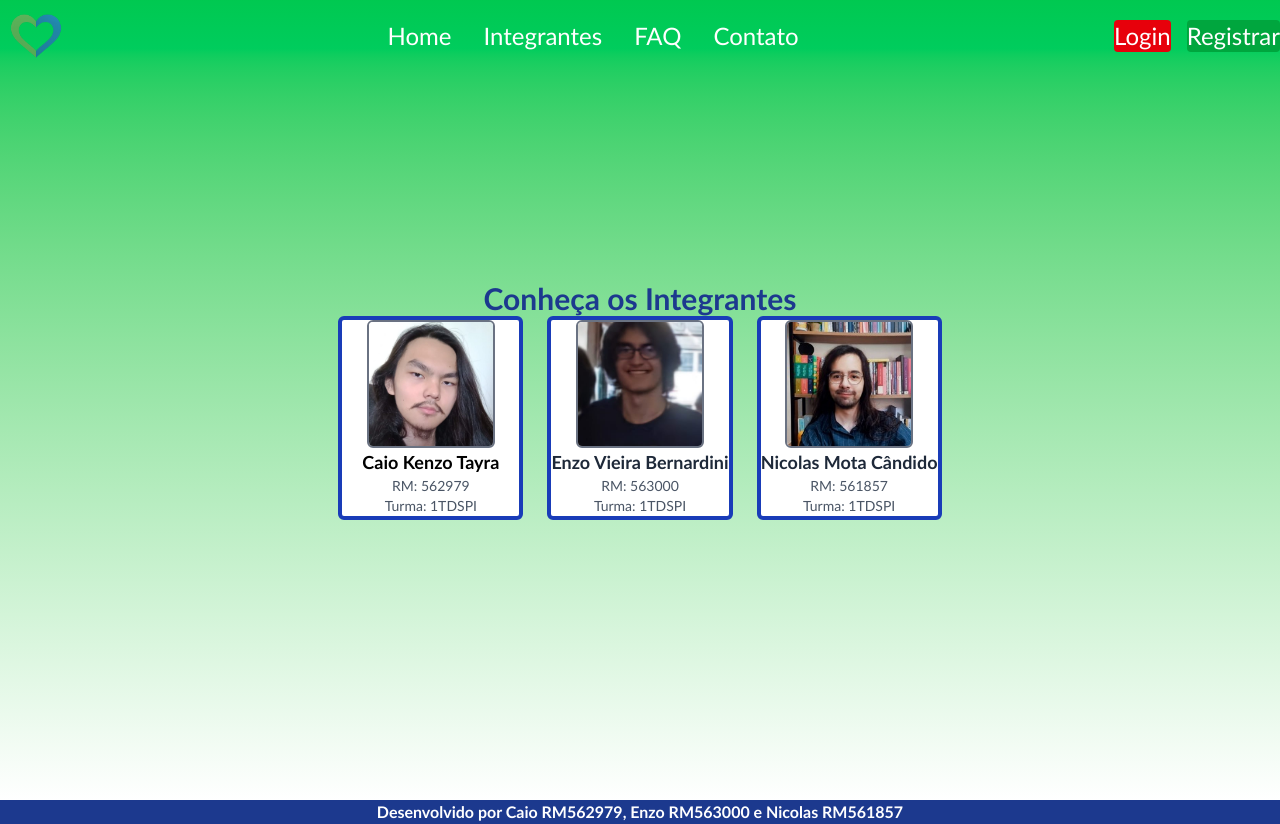
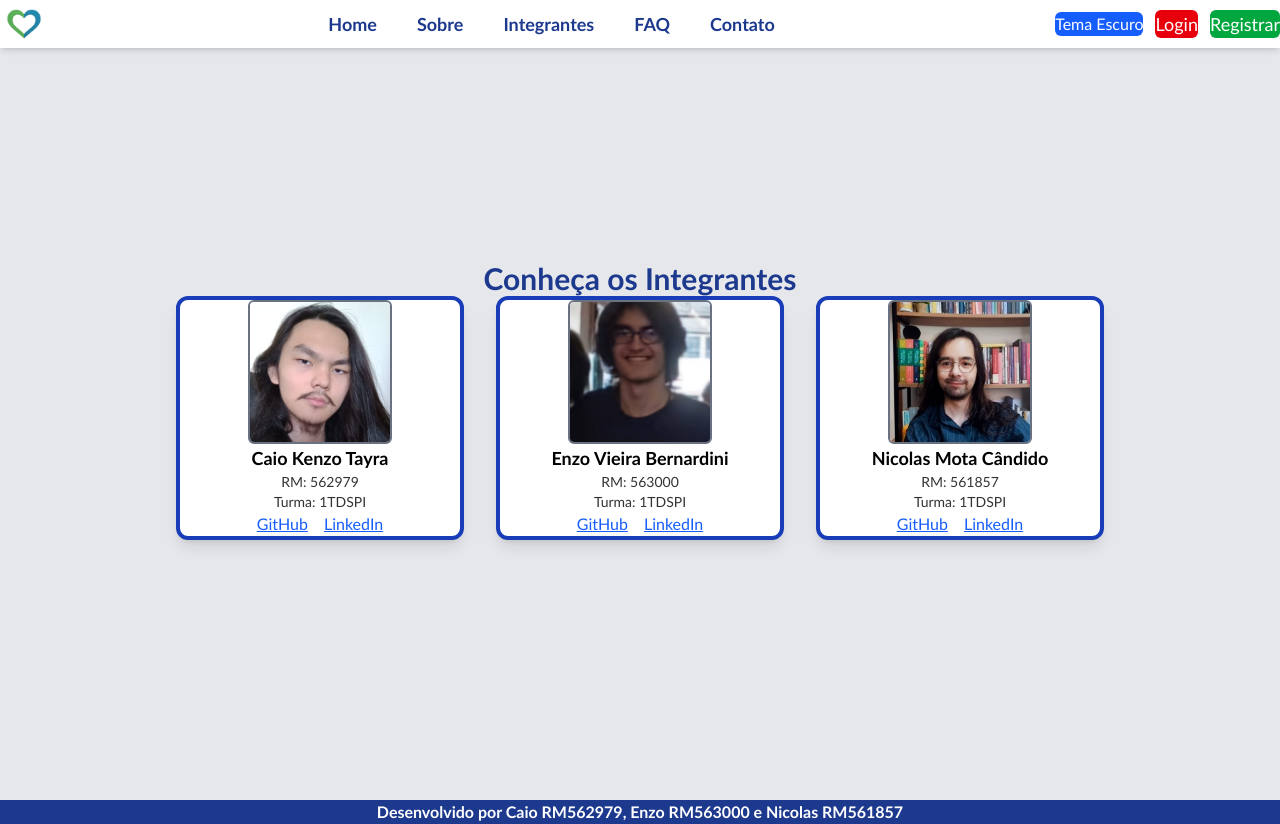
Before and after one commit to Caiok275/FrontGS, a React (Vite) app: page /Integrantes in a window 1280 px wide. Built offline with nearby package versions, Linux system fonts and the light colour scheme.

Commit message:
alteracoes gerais

```diff
--- a/src/Components/BotaoTema/BotaoTema.tsx
+++ b/src/Components/BotaoTema/BotaoTema.tsx
@@ -6,7 +6,7 @@ export default function BotaoTema() {
   return (
     <button
       onClick={alterarTema}
-      className="px-4 py-2 rounded-md bg-blue-600 text-white"
+      className="px-4 py-2 rounded-md bg-blue-600 text-white hover:bg-blue-700 transition"
     >
       {tema === "claro" ? "Tema Escuro" : "Tema Claro"}
     </button>
--- a/src/Components/NavBarra/NavBarra.tsx
+++ b/src/Components/NavBarra/NavBarra.tsx
@@ -1,24 +1,54 @@
-import { Link } from 'react-router-dom';
-import logo from '../../assets/logo-turnos-bem.png';
+import { Link } from "react-router-dom";
+import { useTema } from "../../context/TemaContext";
+import BotaoTema from "../BotaoTema/BotaoTema";
+import logo from "../../assets/logo-turnos-bem.png";
 
 export default function NavBarra() {
-    return (
-        <div>
-            <header className="fixed top-0 left-0 w-full flex justify-between items-center py-5 bg-transparent z-100">
-                <Link to="/"><img src={logo} alt="Logo Turnos Bem" className="h-18" /></Link>
+  const { tema } = useTema();
 
-                <nav className="flex gap-8 text-2xl text-white">
-                    <Link to="/" className="hover:underline hover:underline-offset-4">Home</Link>
-                    <Link to="/integrantes" className="hover:underline hover:underline-offset-4">Integrantes</Link>
-                    <Link to="/faq" className="hover:underline hover:underline-offset-4">FAQ</Link>
-                    <Link to="/contato" className="hover:underline hover:underline-offset-4">Contato</Link>
-                </nav>
+  return (
+    <header
+      className={
+        tema === "claro"
+          ? "fixed top-0 left-0 w-full flex items-center justify-between px-8 py-4 bg-white shadow-md z-50 text-black"
+          : "fixed top-0 left-0 w-full flex items-center justify-between px-8 py-4 bg-gray-900 shadow-md z-50 text-white"
+      }
+    >
+      <Link to="/" className="flex items-center">
+        <img src={logo} alt="Logo Turnos Bem" className="h-12" />
+      </Link>
 
-                <button className="flex gap-4">
-                    <Link to="/login" className="text-2xl px-4 py-3 text-white bg-red-600 rounded hover:bg-red-700">Login</Link>
-                    <Link to="/registrar" className="text-2xl px-4 py-3 text-white bg-green-600 rounded hover:bg-green-700">Registrar</Link>
-                </button>
-            </header>
-        </div>
-    );
+      <nav
+        className={
+          tema === "claro"
+            ? "flex gap-10 text-lg font-semibold text-blue-900 items-center"
+            : "flex gap-10 text-lg font-semibold text-white items-center"
+        }
+      >
+        <Link to="/" className="hover:opacity-70 transition">Home</Link>
+        <Link to="/sobre" className="hover:opacity-70 transition">Sobre</Link>
+        <Link to="/integrantes" className="hover:opacity-70 transition">Integrantes</Link>
+        <Link to="/faq" className="hover:opacity-70 transition">FAQ</Link>
+        <Link to="/contato" className="hover:opacity-70 transition">Contato</Link>
+      </nav>
+
+      <div className="flex items-center gap-3">
+        <BotaoTema />
+
+        <Link
+          to="/login"
+          className="text-lg px-4 py-2 rounded-md bg-red-600 text-white hover:bg-red-700 transition"
+        >
+          Login
+        </Link>
+
+        <Link
+          to="/registrar"
+          className="text-lg px-4 py-2 rounded-md bg-green-600 text-white hover:bg-green-700 transition"
+        >
+          Registrar
+        </Link>
+      </div>
+    </header>
+  );
 }
--- a/src/Routes/FAQ/FAQ.tsx
+++ b/src/Routes/FAQ/FAQ.tsx
@@ -1,3 +1,4 @@
+import { useTema } from "../../context/TemaContext";
 
 type PerguntaProps = {
   pergunta: string;
@@ -5,18 +6,40 @@ type PerguntaProps = {
 };
 
 function Pergunta({ pergunta, resposta }: PerguntaProps) {
+  const { tema } = useTema();
+
   return (
-    <div className="border-4 border-blue-800   rounded-md p-6 bg-white">
-      <h1 className="text-center text-xl font-bold text-gray-800 mb-2">{pergunta}</h1>
-      <p className="text-center text-gray-600">{resposta}</p>
+    <div
+      className={
+        tema === "claro"
+          ? "border-4 border-blue-800 rounded-md p-6 bg-white text-gray-800"
+          : "border-4 border-yellow-400 rounded-md p-6 bg-gray-800 text-white"
+      }
+    >
+      <h1 className="text-center text-xl font-bold mb-2">{pergunta}</h1>
+      <p className="text-center opacity-80">{resposta}</p>
     </div>
   );
 }
 
 export default function FAQ() {
+  const { tema } = useTema();
+
   return (
-    <div className="w-full min-h-screen bg-gradient-to-b from-green-500 to-white flex flex-col justify-center items-center px-4 py-8">
-      <h2 className="text-3xl font-bold text-center mb-8 text-green-900 gap-6">
+    <div
+      className={
+        tema === "claro"
+          ? "w-full min-h-screen bg-gray-200 flex flex-col justify-center items-center px-4 py-8"
+          : "w-full min-h-screen bg-gray-900 text-white flex flex-col justify-center items-center px-4 py-8"
+      }
+    >
+      <h2
+        className={
+          tema === "claro"
+            ? "text-3xl font-bold text-center mb-8 text-blue-900"
+            : "text-3xl font-bold text-center mb-8 text-yellow-300"
+        }
+      >
         Perguntas Frequentes
       </h2>
 
--- a/src/Routes/Integrantes/Integrantes.tsx
+++ b/src/Routes/Integrantes/Integrantes.tsx
@@ -1,41 +1,137 @@
-import imgCaio from "../../assets/fotocaio.jpeg"
-import imgEnzo from "../../assets/fotoenzo.jpg"
-import imgNico from "../../assets/fotonico.jpg"
+import { useTema } from "../../context/TemaContext";
+import imgCaio from "../../assets/fotocaio.jpeg";
+import imgEnzo from "../../assets/fotoenzo.jpg";
+import imgNico from "../../assets/fotonico.jpg";
 
 export default function Integrantes() {
+  const { tema } = useTema();
+
   return (
-    <div className="w-full min-h-screen bg-gradient-to-b from-green-500 to-white flex flex-col justify-center items-center">
-      <h2 className="text-3xl font-bold text-center mb-8 text-blue-900">
+    <div
+      className={
+        tema === "claro"
+          ? "w-full min-h-screen bg-gray-200 flex flex-col justify-center items-center p-6"
+          : "w-full min-h-screen bg-gray-900 text-white flex flex-col justify-center items-center p-6"
+      }
+    >
+      <h2
+        className={
+          tema === "claro"
+            ? "text-3xl font-bold text-center mb-8 text-blue-900"
+            : "text-3xl font-bold text-center mb-8 text-yellow-300"
+        }
+      >
         Conheça os Integrantes
       </h2>
 
-      <div className="grid grid-cols-1 md:grid-cols-3 gap-6">
+      <div className="grid grid-cols-1 md:grid-cols-3 gap-8">
 
-        <div className="border-4 border-blue-800 rounded-md p-4 flex flex-col items-center bg-white">
-          <img src={imgCaio} alt="foto caio" className="w-32 h-32 object-cover rounded-md mb-4 border-2 border-gray-500"
+        <div
+          className={
+            tema === "claro"
+              ? "border-4 border-blue-800 rounded-xl p-6 flex flex-col items-center bg-white shadow-lg w-72"
+              : "border-4 border-yellow-400 rounded-xl p-6 flex flex-col items-center bg-gray-800 shadow-lg w-72"
+          }
+        >
+          <img
+            src={imgCaio}
+            alt="foto caio"
+            className="w-36 h-36 object-cover rounded-md mb-4 border-2 border-gray-500"
           />
-          <h3 className="text-lg font-bold text-black">Caio Kenzo Tayra</h3>
-          <p className="text-sm text-gray-600">RM: 562979</p>
-          <p className="text-sm text-gray-600">Turma: 1TDSPI</p>
+          <h3 className="text-lg font-bold">Caio Kenzo Tayra</h3>
+          <p className="text-sm opacity-80">RM: 562979</p>
+          <p className="text-sm opacity-80">Turma: 1TDSPI</p>
+
+          <div className="flex gap-4 mt-3">
+            <a
+              href="https://github.com/Caiok275"
+              target="_blank"
+              className="text-blue-600 underline hover:opacity-80"
+            >
+              GitHub
+            </a>
+
+            <a
+              href="https://www.linkedin.com/in/caio-kenzo-tayra-015a1a367/"
+              target="_blank"
+              className="text-blue-600 underline hover:opacity-80"
+            >
+              LinkedIn
+            </a>
+          </div>
         </div>
 
-        <div className="border-4 border-blue-800 rounded-md p-4 flex flex-col items-center bg-white">
-          <img src={imgEnzo} alt="foto enzo" className="w-32 h-32 object-cover rounded-md mb-4 border-2 border-gray-500"
+        <div
+          className={
+            tema === "claro"
+              ? "border-4 border-blue-800 rounded-xl p-6 flex flex-col items-center bg-white shadow-lg w-72"
+              : "border-4 border-yellow-400 rounded-xl p-6 flex flex-col items-center bg-gray-800 shadow-lg w-72"
+          }
+        >
+          <img
+            src={imgEnzo}
+            alt="foto enzo"
+            className="w-36 h-36 object-cover rounded-md mb-4 border-2 border-gray-500"
           />
-          <h3 className="text-lg font-bold text-gray-800">Enzo Vieira Bernardini</h3>
-          <p className="text-sm text-gray-600">RM: 563000</p>
-          <p className="text-sm text-gray-600">Turma: 1TDSPI</p>
+          <h3 className="text-lg font-bold">Enzo Vieira Bernardini</h3>
+          <p className="text-sm opacity-80">RM: 563000</p>
+          <p className="text-sm opacity-80">Turma: 1TDSPI</p>
+
+          <div className="flex gap-4 mt-3">
+            <a
+              href="https://github.com/enzovbernard"
+              target="_blank"
+              className="text-blue-600 underline hover:opacity-80"
+            >
+              GitHub
+            </a>
+
+            <a
+              href="https://www.linkedin.com/in/enzo-vieira-bernardini-8814b6365/"
+              target="_blank"
+              className="text-blue-600 underline hover:opacity-80"
+            >
+              LinkedIn
+            </a>
+          </div>
         </div>
 
-        <div className="border-4 border-blue-800 rounded-md p-4 flex flex-col items-center bg-white">
-          <img src={imgNico} alt="foto nicolas" className="w-32 h-32 object-cover rounded-md mb-4 border-2 border-gray-500"
+        <div
+          className={
+            tema === "claro"
+              ? "border-4 border-blue-800 rounded-xl p-6 flex flex-col items-center bg-white shadow-lg w-72"
+              : "border-4 border-yellow-400 rounded-xl p-6 flex flex-col items-center bg-gray-800 shadow-lg w-72"
+          }
+        >
+          <img
+            src={imgNico}
+            alt="foto nicolas"
+            className="w-36 h-36 object-cover rounded-md mb-4 border-2 border-gray-500"
           />
-          <h3 className="text-lg font-bold text-gray-800">Nicolas Mota Cândido</h3>
-          <p className="text-sm text-gray-600">RM: 561857</p>
-          <p className="text-sm text-gray-600">Turma: 1TDSPI</p>
+          <h3 className="text-lg font-bold">Nicolas Mota Cândido</h3>
+          <p className="text-sm opacity-80">RM: 561857</p>
+          <p className="text-sm opacity-80">Turma: 1TDSPI</p>
+
+          <div className="flex gap-4 mt-3">
+            <a
+              href="https://github.com/Nicomotac"
+              target="_blank"
+              className="text-blue-600 underline hover:opacity-80"
+            >
+              GitHub
+            </a>
+
+            <a
+              href="https://www.linkedin.com/in/nicolas-mota-b339261b4/"
+              target="_blank"
+              className="text-blue-600 underline hover:opacity-80"
+            >
+              LinkedIn
+            </a>
+          </div>
         </div>
 
       </div>
     </div>
-  )
+  );
 }
```
Also changed, not shown: 1 other file (tests, documents, lock files or other folders).
